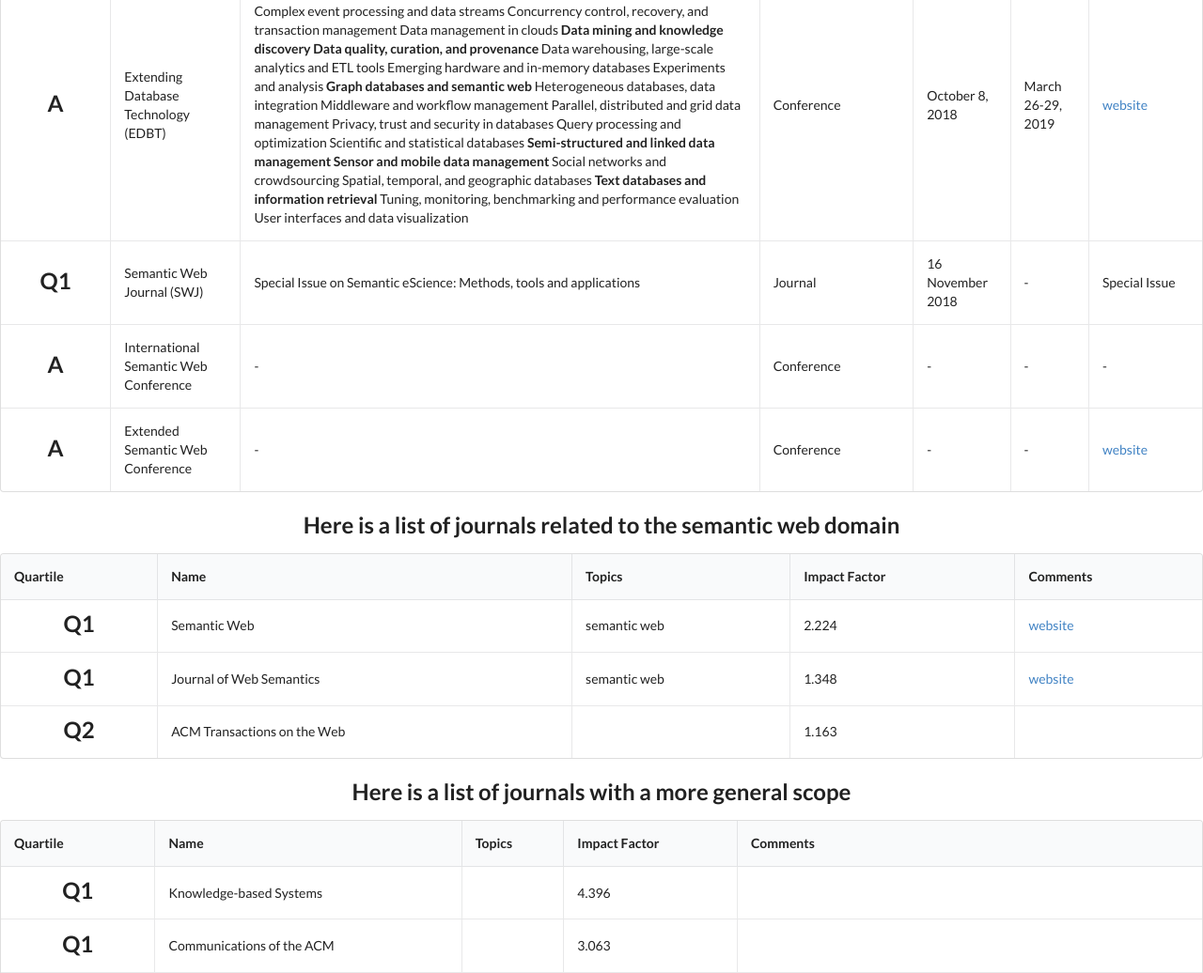
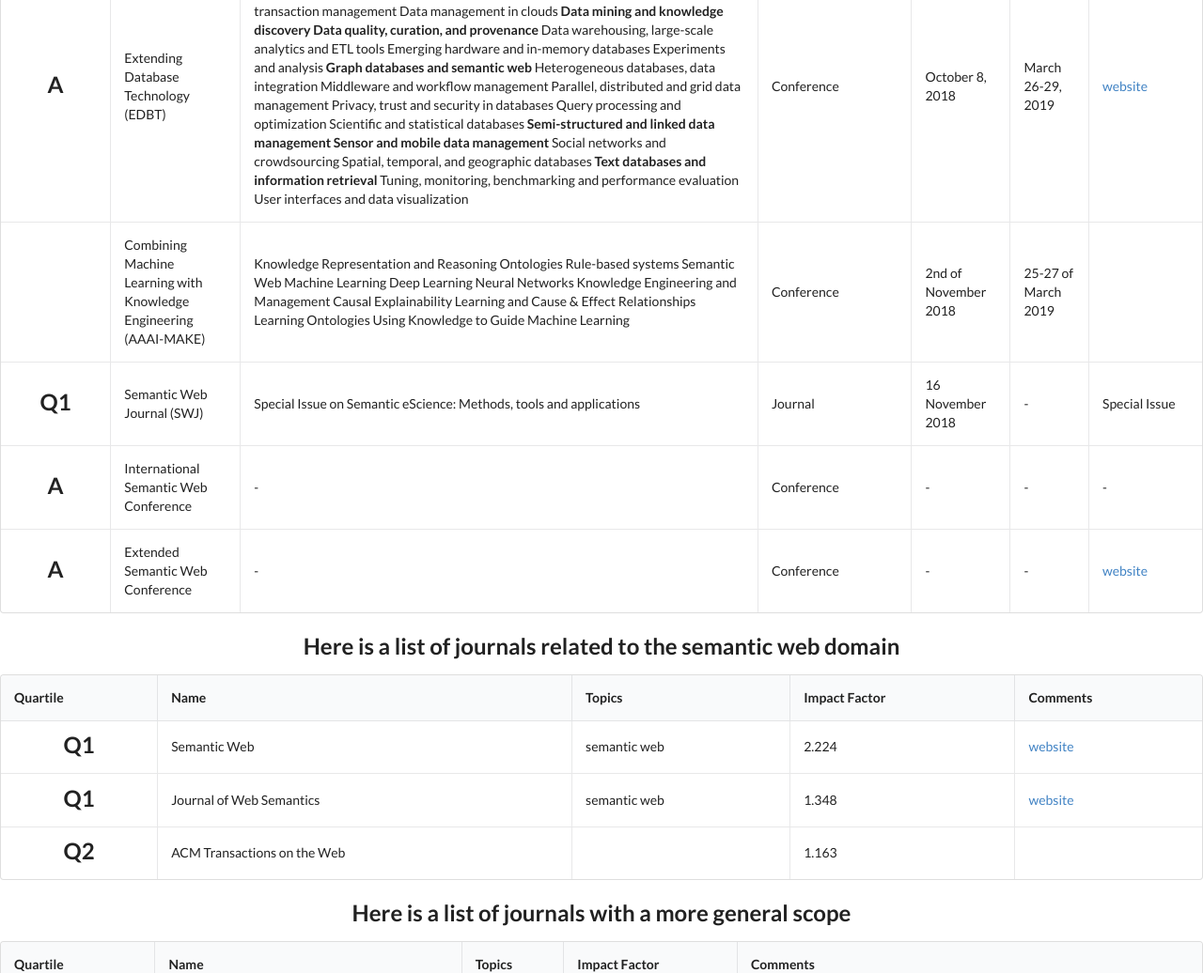
Before and after one commit to oeg-upm/confs-info, a plain HTML site: page index.html in a window 1280 px wide. Shown: the part 805-1841 px from the top of the page at 94% size. Drawn offline with nearby package versions, Linux system fonts and the light colour scheme.

Commit message:
add AAAI-MAKE

```diff
--- a/index.html
+++ b/index.html
@@ -200,6 +200,46 @@
         <a href="http://edbticdt2019.inesc-id.pt/?EDBT_CFP">website</a>
     </td>
 </tr>
+
+
+<tr>
+    <td>
+        <h2 class="ui center aligned header">
+
+        </h2>
+    </td>
+    <td>
+        Combining Machine Learning with Knowledge Engineering (AAAI-MAKE)
+    </td>
+    <td>
+       Knowledge Representation and Reasoning
+       Ontologies
+       Rule-based systems
+       Semantic Web
+       Machine Learning
+       Deep Learning
+       Neural Networks
+       Knowledge Engineering and Management
+       Causal Explainability
+       Learning and Cause & Effect Relationships
+       Learning Ontologies
+       Using Knowledge to Guide Machine Learning
+    </td>
+    <td>
+        Conference
+    </td>
+    <td>
+        2nd of November 2018
+    </td>
+    <td>
+        25-27 of March 2019
+    </td>
+    <td>
+
+    </td>
+</tr>
+
+
 
 <tr>
     <td>
```
